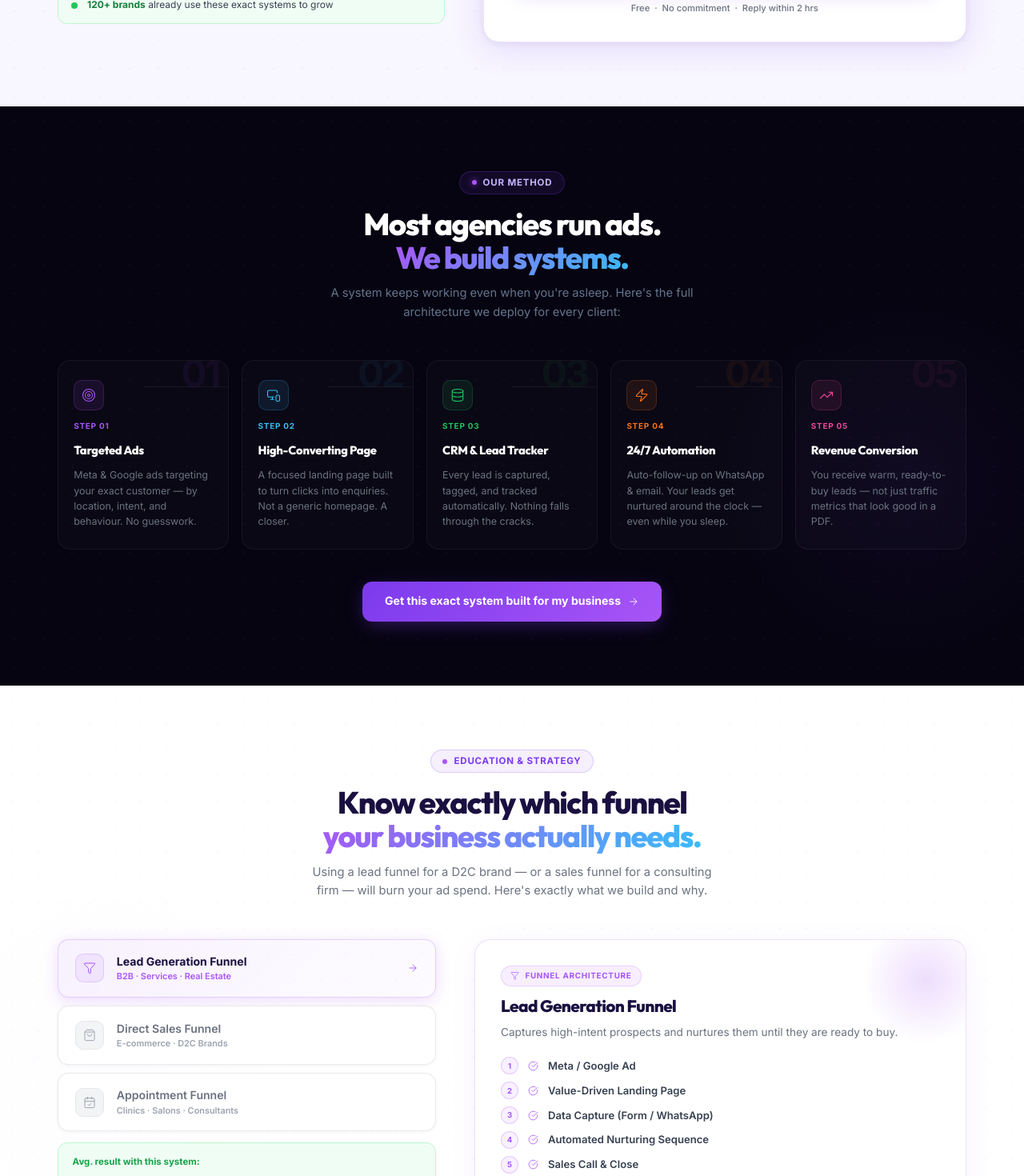
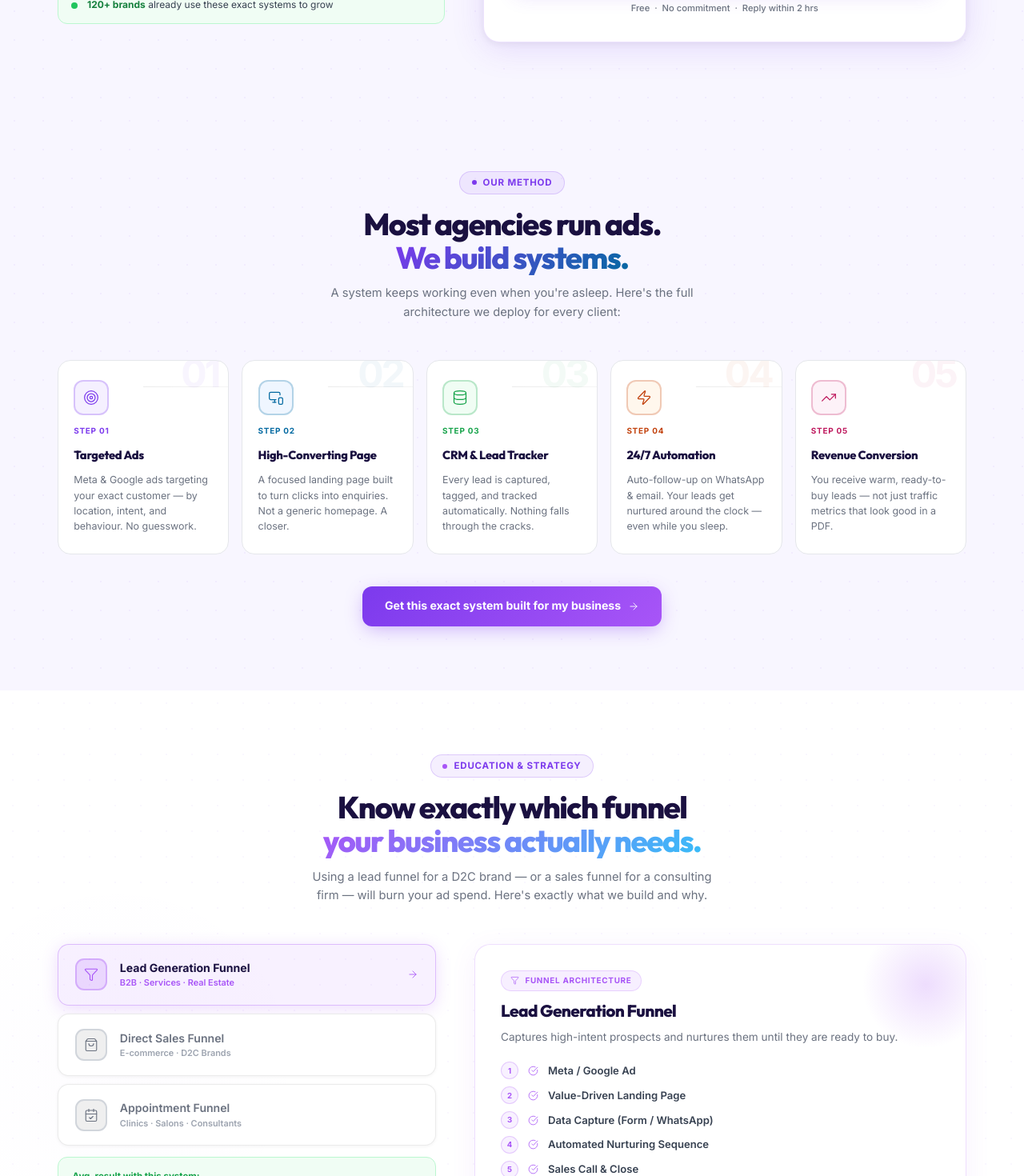
Before and after one commit to rahilcodes/creativals, a React (Vite) app: page / in a window 1280 px wide. Shown: the part 2840-4310 px from the top of the page at 80% size. Built offline with nearby package versions, Linux system fonts and the light colour scheme.

Commit message:
Fix: All icon boxes across Funnels, Method, CostOfInaction - solid tint bgs, visible icons

```diff
--- a/src/components/CostOfInaction.jsx
+++ b/src/components/CostOfInaction.jsx
@@ -61,8 +61,8 @@ const CostOfInaction = () => (
           <motion.div key={c.title} className="coi-card"
             initial={{ opacity:0, y:24 }} whileInView={{ opacity:1, y:0 }} viewport={{ once:true }} transition={{ delay:i*.1, duration:.5 }}>
             <div style={{ display:'flex', alignItems:'center', gap:'1rem', marginBottom:'1rem' }}>
-              <div style={{ width:'48px', height:'48px', borderRadius:'12px', background:'rgba(239,68,68,.1)', border:'1px solid rgba(239,68,68,.2)', display:'flex', alignItems:'center', justifyContent:'center', flexShrink:0 }}>
-                <c.Icon size={24} color="#EF4444" strokeWidth={2}/>
+              <div style={{ width:'48px', height:'48px', borderRadius:'12px', background:'#FEF2F2', border:'2px solid rgba(220,38,38,.25)', display:'flex', alignItems:'center', justifyContent:'center', flexShrink:0 }}>
+                <c.Icon size={24} color="#DC2626" strokeWidth={2}/>
               </div>
               <h3 style={{ color:'#1A1040', fontWeight:800, fontSize:'1.1rem', margin:0, lineHeight:1.2, letterSpacing:'-.02em' }}>{c.title}</h3>
             </div>
--- a/src/components/Funnels.jsx
+++ b/src/components/Funnels.jsx
@@ -69,10 +69,10 @@ const Funnels = () => {
               return (
                 <motion.button key={fn.title} className="fn-tab" onClick={() => setActive(i)}
                   whileHover={{ x:4 }}
-              style={{ background: isA ? `linear-gradient(135deg, ${fn.color}12, ${fn.color}06)` : '#ffffff', border:`1.5px solid ${isA ? fn.color + '40' : 'rgba(0,0,0,.08)'}`,
+              style={{ background: isA ? `${fn.color}15` : '#ffffff', border:`1.5px solid ${isA ? fn.color + '55' : 'rgba(0,0,0,.08)'}`,
                 boxShadow: isA ? `0 4px 20px ${fn.glow}` : '0 1px 4px rgba(0,0,0,.05)' }}>
-                  <div style={{ width:'36px', height:'36px', borderRadius:'10px', background: isA ? `${fn.color}18` : '#F3F4F6', border:`1.5px solid ${isA ? fn.color + '35' : '#E5E7EB'}`, display:'flex', alignItems:'center', justifyContent:'center', flexShrink:0, transition:'all .22s' }}>
-                    <fn.Icon size={16} color={isA ? fn.color : '#9CA3AF'} strokeWidth={2}/>
+                  <div style={{ width:'40px', height:'40px', borderRadius:'11px', background: isA ? `${fn.color}28` : '#EFEFEF', border:`2px solid ${isA ? fn.color + '55' : '#D1D5DB'}`, display:'flex', alignItems:'center', justifyContent:'center', flexShrink:0, transition:'all .22s' }}>
+                    <fn.Icon size={18} color={isA ? fn.color : '#6B7280'} strokeWidth={2}/>
                   </div>
                   <div style={{ flex:1 }}>
                     <div style={{ fontSize:'.88rem', fontWeight: isA ? 800 : 600, color: isA ? '#1A1040' : '#6B7280', lineHeight:1.3, transition:'color .22s' }}>{fn.title}</div>
--- a/src/components/Method.jsx
+++ b/src/components/Method.jsx
@@ -3,44 +3,42 @@ import { motion } from 'framer-motion';
 import { Target, MonitorSmartphone, Database, Zap, TrendingUp, ArrowRight } from 'lucide-react';
 
 const STEPS = [
-  { num:'01', Icon:Target,           color:'#A855F7', title:'Targeted Ads',         text:'Meta & Google ads targeting your exact customer — by location, intent, and behaviour. No guesswork.' },
-  { num:'02', Icon:MonitorSmartphone, color:'#38BDF8', title:'High-Converting Page', text:'A focused landing page built to turn clicks into enquiries. Not a generic homepage. A closer.' },
-  { num:'03', Icon:Database,          color:'#22C55E', title:'CRM & Lead Tracker',   text:'Every lead is captured, tagged, and tracked automatically. Nothing falls through the cracks.' },
-  { num:'04', Icon:Zap,               color:'#F97316', title:'24/7 Automation',      text:'Auto-follow-up on WhatsApp & email. Your leads get nurtured around the clock — even while you sleep.' },
-  { num:'05', Icon:TrendingUp,        color:'#EC4899', title:'Revenue Conversion',   text:'You receive warm, ready-to-buy leads — not just traffic metrics that look good in a PDF.' },
+  { num:'01', Icon:Target,           color:'#7C3AED', bg:'#F5F0FF', border:'rgba(124,58,237,.25)', title:'Targeted Ads',         text:'Meta & Google ads targeting your exact customer — by location, intent, and behaviour. No guesswork.' },
+  { num:'02', Icon:MonitorSmartphone, color:'#0369A1', bg:'#EFF6FF', border:'rgba(3,105,161,.25)',   title:'High-Converting Page', text:'A focused landing page built to turn clicks into enquiries. Not a generic homepage. A closer.' },
+  { num:'03', Icon:Database,          color:'#16A34A', bg:'#F0FDF4', border:'rgba(22,163,74,.25)',   title:'CRM & Lead Tracker',   text:'Every lead is captured, tagged, and tracked automatically. Nothing falls through the cracks.' },
+  { num:'04', Icon:Zap,               color:'#C2410C', bg:'#FFF7ED', border:'rgba(194,65,12,.25)',   title:'24/7 Automation',      text:'Auto-follow-up on WhatsApp & email. Your leads get nurtured around the clock — even while you sleep.' },
+  { num:'05', Icon:TrendingUp,        color:'#BE185D', bg:'#FDF2F8', border:'rgba(190,24,93,.25)',   title:'Revenue Conversion',   text:'You receive warm, ready-to-buy leads — not just traffic metrics that look good in a PDF.' },
 ];
 
 const Method = () => (
-  <section style={{ background:'#060411', position:'relative', overflow:'hidden', padding:'5rem 0' }}>
+  <section style={{ background:'#F8F6FF', position:'relative', overflow:'hidden', padding:'5rem 0' }}>
     <style>{`
       .mth-steps { display:grid; grid-template-columns:repeat(5,1fr); gap:1rem; max-width:1200px; margin:0 auto; padding:0 2rem; }
-      .mth-card { border-radius:16px; padding:1.5rem 1.2rem; border:1px solid rgba(255,255,255,.05); background:rgba(255,255,255,.02); display:flex; flex-direction:column; gap:.75rem; position:relative; overflow:hidden; transition:transform .25s, box-shadow .25s; cursor:default; }
+      .mth-card { border-radius:16px; padding:1.5rem 1.2rem; border:1.5px solid #E5E7EB; background:#ffffff; display:flex; flex-direction:column; gap:.75rem; position:relative; overflow:hidden; transition:transform .25s, box-shadow .25s, border-color .25s; cursor:default; }
       .mth-card:hover { transform:translateY(-6px); }
-      .mth-connector { position:absolute; top:2rem; right:-50%; width:100%; height:1px; background:linear-gradient(90deg,rgba(255,255,255,.08),transparent); pointer-events:none; }
+      .mth-connector { position:absolute; top:2rem; right:-50%; width:100%; height:1px; background:linear-gradient(90deg,rgba(0,0,0,.08),transparent); pointer-events:none; }
       @media(max-width:1024px){ .mth-steps{grid-template-columns:repeat(3,1fr);} }
       @media(max-width:768px){ .mth-steps{grid-template-columns:1fr 1fr;} }
       @media(max-width:540px){ .mth-steps{grid-template-columns:1fr;} }
     `}</style>
 
-    {/* Dot grid */}
-    <div style={{ position:'absolute', inset:0, backgroundImage:'radial-gradient(rgba(124,58,237,.08) 1px,transparent 1px)', backgroundSize:'36px 36px', pointerEvents:'none' }}/>
-    <motion.div animate={{ scale:[1,1.1,1], opacity:[.1,.2,.1] }} transition={{ duration:12, repeat:Infinity }}
-      style={{ position:'absolute', right:'-8%', top:'30%', width:'500px', height:'500px', borderRadius:'50%', background:'radial-gradient(circle,rgba(124,58,237,.3) 0%,transparent 65%)', pointerEvents:'none' }}/>
+    {/* Soft dot grid */}
+    <div style={{ position:'absolute', inset:0, backgroundImage:'radial-gradient(rgba(124,58,237,.05) 1px,transparent 1px)', backgroundSize:'36px 36px', pointerEvents:'none' }}/>
 
     <div style={{ position:'relative', zIndex:1 }}>
       {/* Heading */}
       <div style={{ textAlign:'center', marginBottom:'3rem', padding:'0 2rem' }}>
         <motion.div initial={{ opacity:0, y:12 }} whileInView={{ opacity:1, y:0 }} viewport={{ once:true }}
-          style={{ display:'inline-flex', alignItems:'center', gap:'.5rem', padding:'.28rem .9rem', background:'rgba(124,58,237,.1)', border:'1px solid rgba(124,58,237,.25)', borderRadius:'99px', marginBottom:'1rem' }}>
-          <div style={{ width:'6px', height:'6px', borderRadius:'50%', background:'#A855F7', boxShadow:'0 0 8px rgba(168,85,247,.8)' }}/>
-          <span style={{ fontSize:'.72rem', fontWeight:800, color:'#C4B5FD', letterSpacing:'.07em', textTransform:'uppercase' }}>Our Method</span>
+          style={{ display:'inline-flex', alignItems:'center', gap:'.5rem', padding:'.28rem .9rem', background:'rgba(124,58,237,.08)', border:'1px solid rgba(124,58,237,.2)', borderRadius:'99px', marginBottom:'1rem' }}>
+          <div style={{ width:'6px', height:'6px', borderRadius:'50%', background:'#7C3AED' }}/>
+          <span style={{ fontSize:'.72rem', fontWeight:800, color:'#7C3AED', letterSpacing:'.07em', textTransform:'uppercase' }}>Our Method</span>
         </motion.div>
         <motion.h2 initial={{ opacity:0, y:14 }} whileInView={{ opacity:1, y:0 }} viewport={{ once:true }} transition={{ delay:.1 }}
-          style={{ color:'white', fontWeight:900, fontSize:'clamp(1.8rem,3vw,2.6rem)', letterSpacing:'-.04em', lineHeight:1.1, margin:'0 0 .75rem' }}>
+          style={{ color:'#1A1040', fontWeight:900, fontSize:'clamp(1.8rem,3vw,2.6rem)', letterSpacing:'-.04em', lineHeight:1.1, margin:'0 0 .75rem' }}>
           Most agencies run ads.<br/>
-          <span style={{ background:'linear-gradient(135deg,#A855F7,#38BDF8)', WebkitBackgroundClip:'text', WebkitTextFillColor:'transparent', backgroundClip:'text' }}>We build systems.</span>
+          <span style={{ background:'linear-gradient(135deg,#7C3AED,#0369A1)', WebkitBackgroundClip:'text', WebkitTextFillColor:'transparent', backgroundClip:'text' }}>We build systems.</span>
         </motion.h2>
-        <p style={{ color:'#64748B', fontSize:'.92rem', maxWidth:'500px', margin:'0 auto', lineHeight:1.6 }}>
+        <p style={{ color:'#6B7280', fontSize:'.92rem', maxWidth:'500px', margin:'0 auto', lineHeight:1.6 }}>
           A system keeps working even when you're asleep. Here's the full architecture we deploy for every client:
         </p>
       </div>
@@ -51,25 +49,24 @@ const Method = () => (
           <motion.div key={s.num} className="mth-card"
             initial={{ opacity:0, y:24 }} whileInView={{ opacity:1, y:0 }} viewport={{ once:true }}
             transition={{ delay:i*.1, duration:.5 }}
-            style={{ boxShadow:`0 0 0 0 transparent` }}
-            onMouseEnter={e => e.currentTarget.style.boxShadow=`0 12px 40px -10px ${s.color}44`}
-            onMouseLeave={e => e.currentTarget.style.boxShadow='none'}
+            onMouseEnter={e => { e.currentTarget.style.boxShadow=`0 12px 40px -10px ${s.color}33`; e.currentTarget.style.borderColor=`${s.color}40`; }}
+            onMouseLeave={e => { e.currentTarget.style.boxShadow='none'; e.currentTarget.style.borderColor='#E5E7EB'; }}
           >
             {/* Connector line */}
             {i < STEPS.length - 1 && <div className="mth-connector"/>}
 
             {/* Number watermark */}
-            <div style={{ position:'absolute', top:'-8px', right:'12px', fontSize:'3rem', fontWeight:900, color:s.color, opacity:.06, letterSpacing:'-3px', lineHeight:1, userSelect:'none' }}>{s.num}</div>
+            <div style={{ position:'absolute', top:'-8px', right:'12px', fontSize:'3rem', fontWeight:900, color:s.color, opacity:.05, letterSpacing:'-3px', lineHeight:1, userSelect:'none' }}>{s.num}</div>
 
-            {/* Icon */}
-            <div style={{ width:'38px', height:'38px', borderRadius:'10px', background:`${s.color}18`, border:`1px solid ${s.color}33`, display:'flex', alignItems:'center', justifyContent:'center', flexShrink:0 }}>
-              <s.Icon size={18} color={s.color} strokeWidth={2}/>
+            {/* Icon — solid tinted background with brand color icon */}
+            <div style={{ width:'44px', height:'44px', borderRadius:'12px', background:s.bg, border:`2px solid ${s.border}`, display:'flex', alignItems:'center', justifyContent:'center', flexShrink:0 }}>
+              <s.Icon size={20} color={s.color} strokeWidth={2}/>
             </div>
 
             {/* Step number label */}
             <div style={{ fontSize:'.62rem', fontWeight:800, color:s.color, letterSpacing:'.08em', textTransform:'uppercase' }}>Step {s.num}</div>
 
-            <h3 style={{ color:'white', fontWeight:800, fontSize:'.92rem', margin:0, lineHeight:1.3, letterSpacing:'-.02em' }}>{s.title}</h3>
+            <h3 style={{ color:'#1A1040', fontWeight:800, fontSize:'.92rem', margin:0, lineHeight:1.3, letterSpacing:'-.02em' }}>{s.title}</h3>
             <p style={{ color:'#6B7280', fontSize:'.78rem', lineHeight:1.55, margin:0 }}>{s.text}</p>
           </motion.div>
         ))}
@@ -81,7 +78,7 @@ const Method = () => (
         <a href="https://wa.me/917997001700?text=Hi!%20I%20want%20a%20free%20growth%20audit."
           target="_blank" rel="noreferrer"
           style={{ display:'inline-flex', alignItems:'center', gap:'.55rem', padding:'.85rem 1.75rem', background:'linear-gradient(135deg,#7C3AED,#A855F7)', color:'#ffffff', borderRadius:'12px', fontWeight:700, fontSize:'.88rem', textDecoration:'none', boxShadow:'0 6px 24px -4px rgba(124,58,237,.4)' }}>
-          Get this exact system built for my business <ArrowRight size={14}/>
+          Get this exact system built for my business <ArrowRight size={14} color="#ffffff"/>
         </a>
       </motion.div>
     </div>
```
Also changed, not shown: src/light-theme.css (+21 -0 lines).
